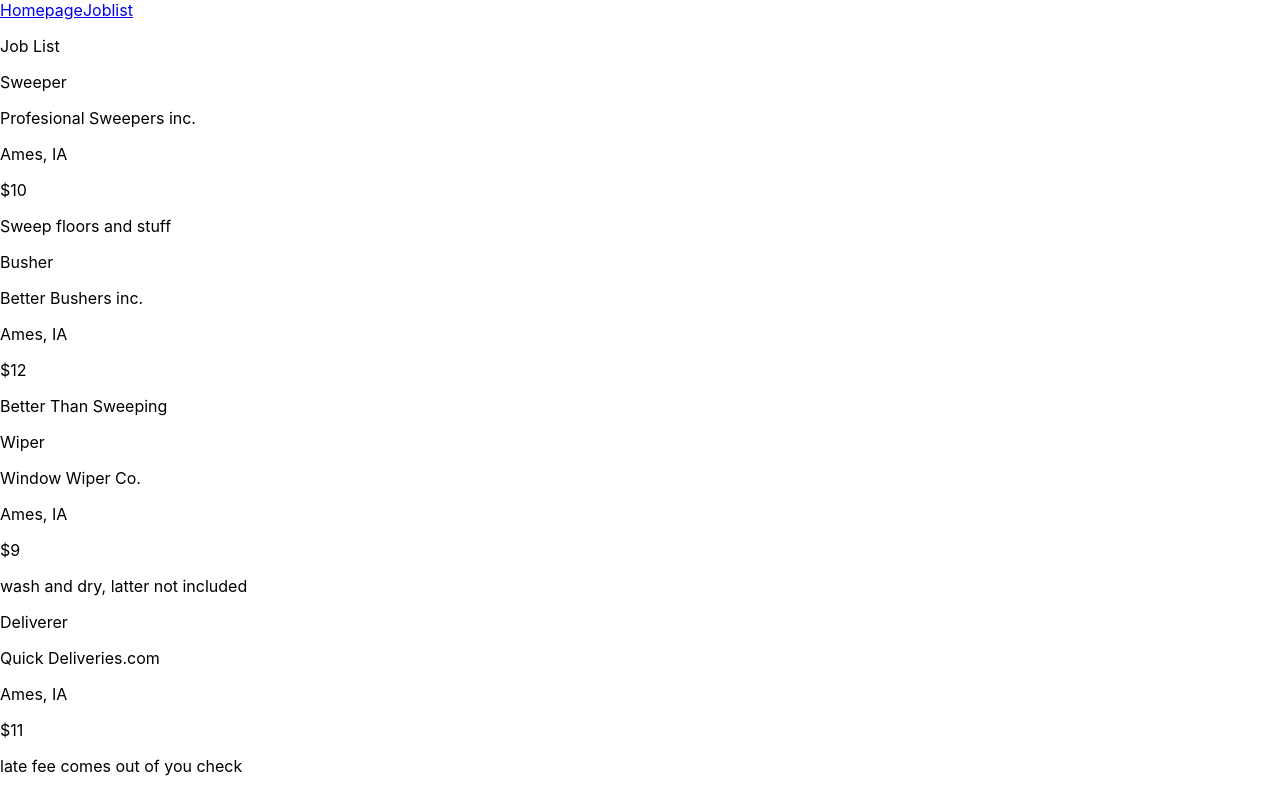
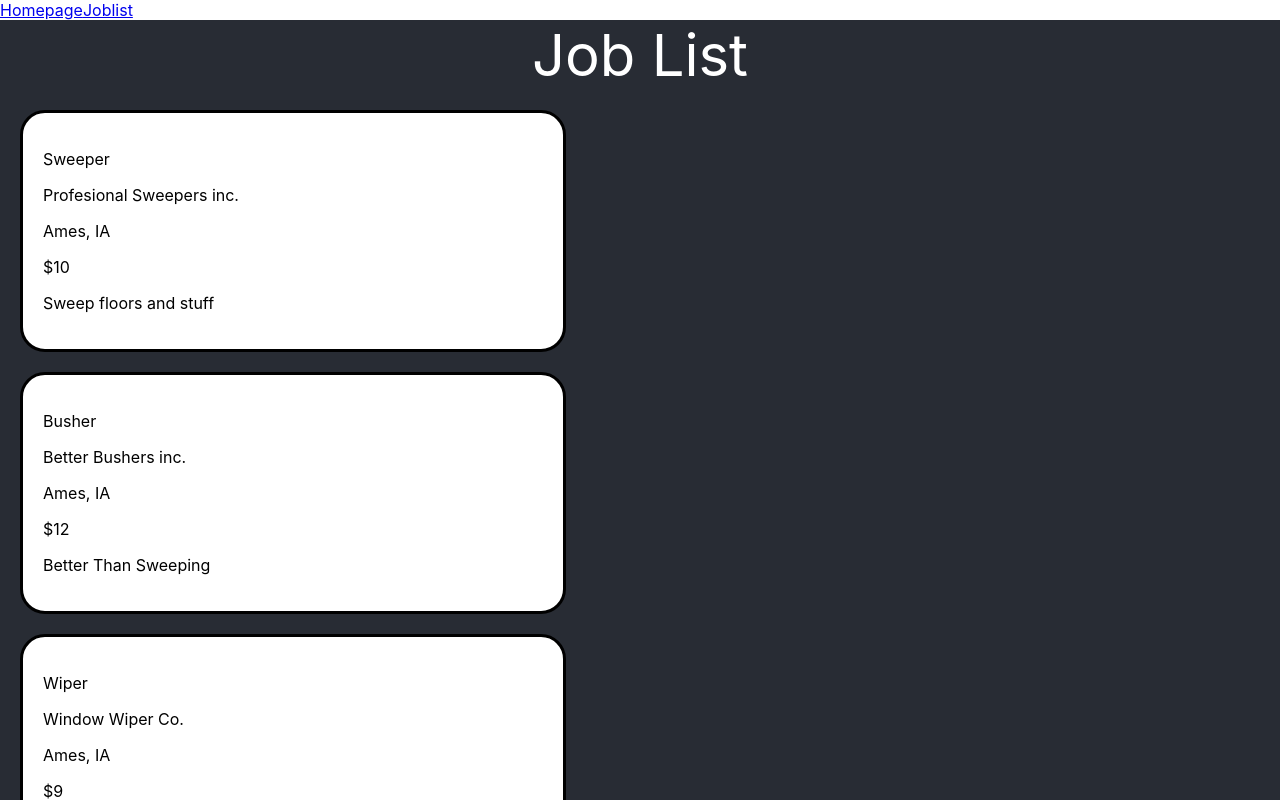
Before and after one commit to nbabtsov/Career_Catcher, a React (Create React App) app in the folder app/: page /joblist in a window 1280 px wide. Shown: the top 800 px of the page. Built offline with nearby package versions, Linux system fonts and the light colour scheme.

Commit message:
implemented v1 joblist and job components

```diff
--- a/app/src/components/Homepage.js
+++ b/app/src/components/Homepage.js
@@ -1,6 +1,7 @@
 import React from 'react';
 import SearchBar from './SearchBar';
 import './App.css';
+
 
 const Homepage = () => {
 	return (
--- /dev/null
+++ b/app/src/components/Job.css
@@ -0,0 +1,9 @@
+.Job{
+    border: black;
+    padding: 20px;
+    border-radius: 25px;
+    border-style: solid;
+    width: 500px;
+    background-color: #ffffff;
+
+}
--- a/app/src/components/Job.js
+++ b/app/src/components/Job.js
@@ -1,13 +1,17 @@
 import React from 'react';
+import './Job.css'
 
 const Job = (job, index) => {
 	return(
 		<div key={index}>
+			<section  className="Job">
 		 <p>{job.jobTitle}</p>
 		 <p>{job.jobGiver}</p>
 		 <p>{job.location}</p>
 		 <p>${job.payment}</p>
 		 <p>{job.description}</p>
+			</section>
+			<br/>
 		</div>
 	)
 }
--- /dev/null
+++ b/app/src/components/Joblist.css
@@ -0,0 +1,16 @@
+.Joblist_body{
+    padding: 20px;
+    background-color: #282c34;
+}
+
+.Joblist_header{
+    background-color: #282c34;
+    min-height: 5vh;
+    display: flex;
+    flex-direction: column;
+    align-items: center;
+    justify-content: top;
+    font-size: calc(42px + 2vmin);
+    color: white;
+    background-color: #282c34;
+}
--- a/app/src/components/Joblist.js
+++ b/app/src/components/Joblist.js
@@ -1,10 +1,11 @@
 import React from "react";
 import Job from "./Job";
+import './Joblist.css'
 
 class Joblist extends React.Component {
     render(){
         return(
-            <div>
+            <div className='Joblist_body'>
                 {this.props.jobs.map(Job)}
             </div>
         )
--- a/app/src/components/Joblistpage.js
+++ b/app/src/components/Joblistpage.js
@@ -1,5 +1,6 @@
 import React from 'react';
 import Joblist from "./Joblist";
+import './Joblist.css'
 
 class Joblistpage extends React.Component {
 	constructor(props){
@@ -28,7 +29,7 @@ class Joblistpage extends React.Component {
 				"jobGiver" : "Window Wiper Co.",
 				"location" : "Ames, IA",
 				"payment" : 9,
-				"description" : "wash and dry, latter not included"
+				"description" : "wash and dry, ladder not included"
 			},
 
 			{
@@ -47,7 +48,7 @@ class Joblistpage extends React.Component {
 	render(){
 	return(
 		<div>
-			<p> Job List </p>
+			<header className='Joblist_header'> Job List </header>
 			<Joblist jobs={this.state.jobs}/>
 		</div>
 	);
```
